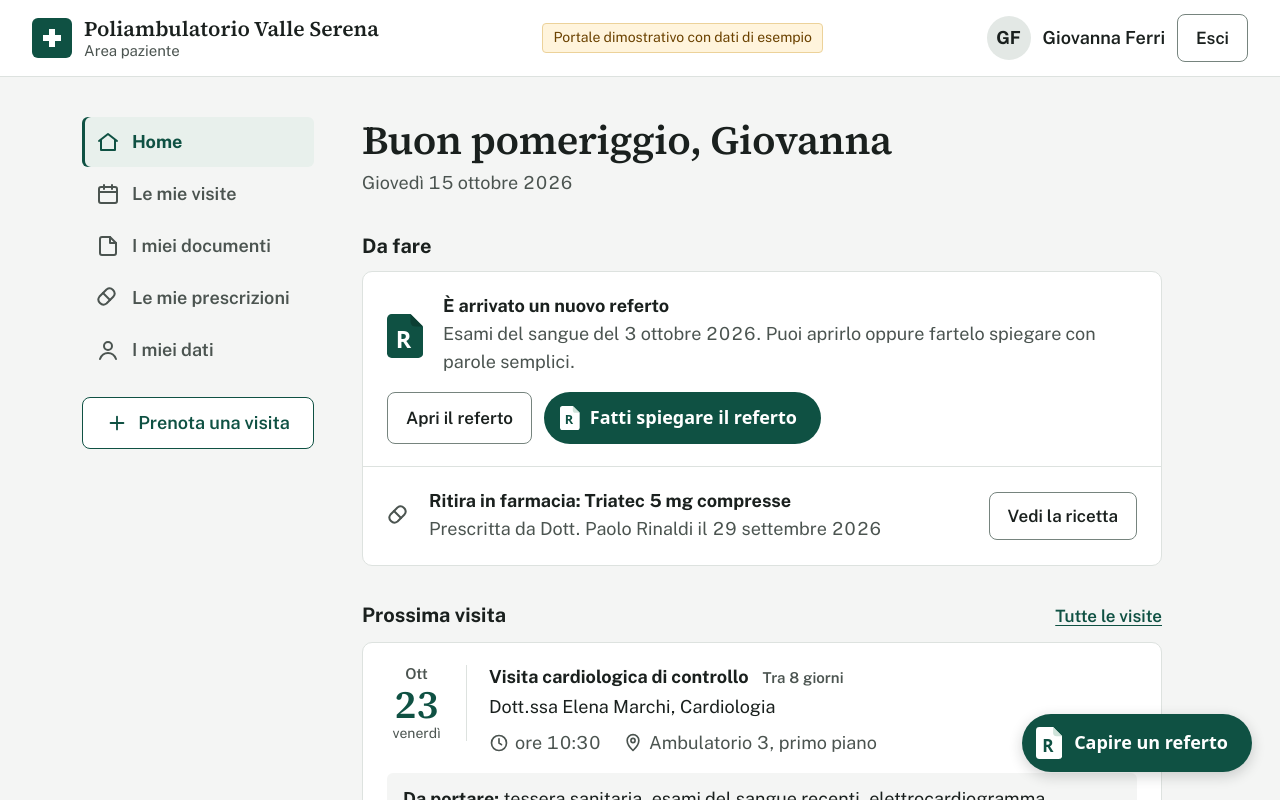
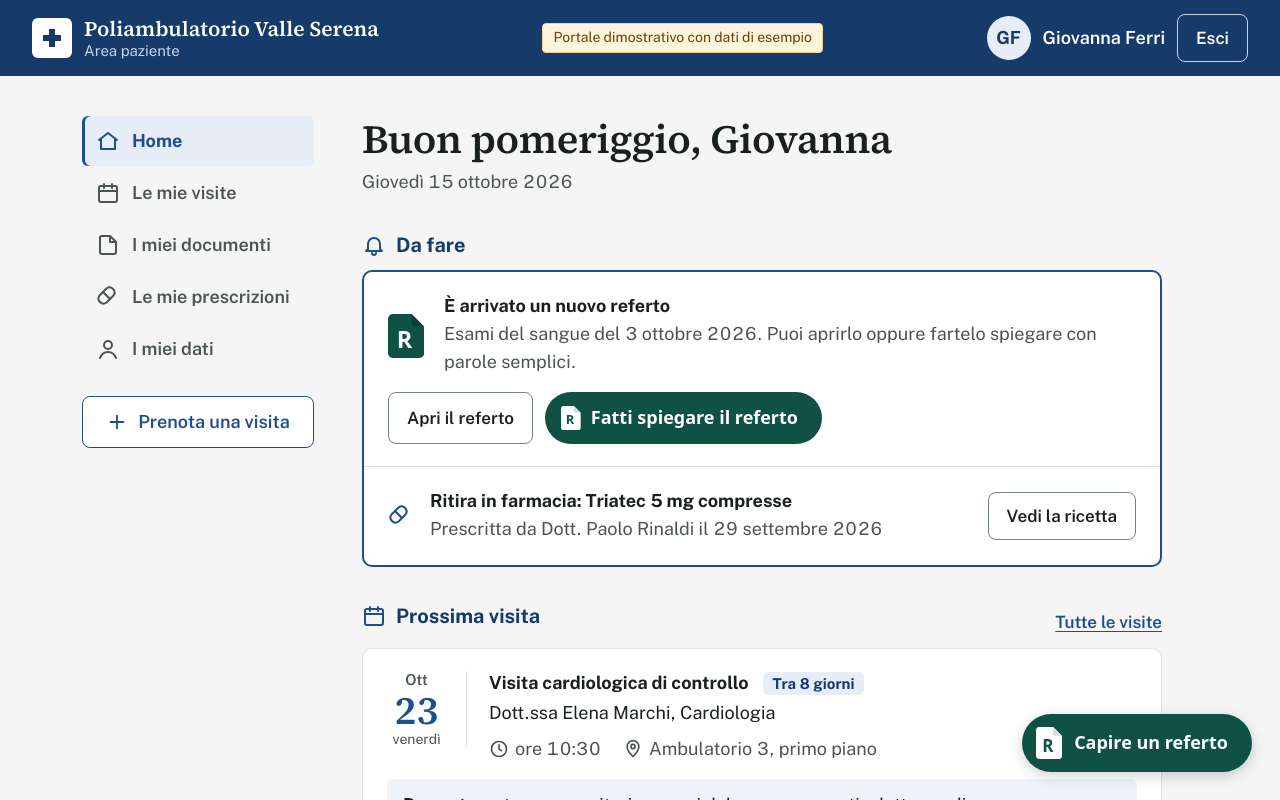
Before and after one commit to Andreaioele/Referto, a React (Vite) app in the folder frontend/: page / in a window 1280 px wide. Shown: the top 800 px of the page. Built offline with nearby package versions, Linux system fonts and the light colour scheme; a web font is replaced by a local one.

Commit message:
Blu per il portale e verde per Referto: testata blu scuro, icone e titoli dei gruppi, cornice su Da fare, etichette di tempo

```diff
--- a/frontend/src/Icona.tsx
+++ b/frontend/src/Icona.tsx
@@ -65,6 +65,12 @@ const TRACCIATI = {
     </>
   ),
   scudo: <path d="M12 3l8 3v6c0 4.5-3.4 8-8 9-4.6-1-8-4.5-8-9V6z" />,
+  campanella: (
+    <>
+      <path d="M6 16v-5a6 6 0 0 1 12 0v5l2 2H4z" />
+      <path d="M10 20a2 2 0 0 0 4 0" />
+    </>
+  ),
 }
 
 export type NomeIcona = keyof typeof TRACCIATI
@@ -91,7 +97,7 @@ export function Icona({ nome, dimensione = 24 }: { nome: NomeIcona; dimensione?:
 /** Croce dello studio medico (marchio del portale finto). */
 export function MarchioStudio({ dimensione = 24 }: { dimensione?: number }) {
   return (
-    <svg width={dimensione} height={dimensione} viewBox="0 0 24 24" fill="#fff" aria-hidden="true" focusable="false">
+    <svg width={dimensione} height={dimensione} viewBox="0 0 24 24" fill="currentColor" aria-hidden="true" focusable="false">
       <path d="M9 3h6v6h6v6h-6v6H9v-6H3V9h6z" />
     </svg>
   )
--- a/frontend/src/index.css
+++ b/frontend/src/index.css
@@ -4,7 +4,8 @@
  *
  * Impostazione presa dai portali paziente più usati (MyChart, NHS App, Apple
  * Salute, Doctolib, One Medical): pagina neutra, contenuti in gruppi di righe
- * su carta bianca, un solo verde per azioni e selezione, niente decorazioni.
+ * su carta bianca, il blu dello studio per orientarsi (testata, menu, azioni,
+ * icone), il verde solo per Referto, niente decorazioni.
  * Il carattere dello studio è nei titoli in serif (Source Serif 4), come la
  * carta intestata; tutto il resto è Public Sans.
  *
@@ -12,10 +13,19 @@
  * anni. Dimensioni del testo in rem (seguono la scelta del telefono o del browser).
  */
 :root {
-  /* Contrasto sul bianco: verde 9,2:1, inchiostro 16:1, tenue 7,6:1, bordo 3,9:1. */
-  --p-verde: #0f5143; /* azioni, collegamenti, selezione */
-  --p-foresta: #0b3f33; /* passaggio del mouse, contorno di fuoco */
-  --p-menta: #e8f0ec; /* fondo di ciò che è selezionato */
+  /*
+   * Due colori con due compiti: il blu è dello studio (testata, menu, pulsanti
+   * e collegamenti del portale), il verde è solo di Referto (pulsanti a pillola
+   * con il marchio, widget, lettore). Così l'occhio distingue a colpo d'occhio
+   * cosa fa il portale e cosa apre Referto.
+   * Contrasto sul bianco: blu 8,3:1, blu scuro 11,4:1, inchiostro 16:1,
+   * tenue 7,8:1, bordo 3,9:1.
+   */
+  --p-blu: #1f4e8c; /* azioni, collegamenti, selezione, icone */
+  --p-blu-scuro: #163a69; /* testata, passaggio del mouse, contorno di fuoco */
+  --p-blu-chiaro: #e6edf7; /* fondo di ciò che è selezionato, etichette di tempo */
+  --p-blu-velo: #eef3fa; /* fondo delle note informative ("Da portare") */
+  --p-blu-testata-tenue: #c5d3e8; /* testo secondario sulla testata (7,5:1 sul blu scuro) */
   --p-ink: #1a201e;
   --p-tenue: #4b5450;
   --p-bordo: #76847e; /* bordi dei controlli (oltre 3:1) */
@@ -76,12 +86,12 @@ h3 {
 }
 
 a {
-  color: var(--p-verde);
+  color: var(--p-blu);
   text-underline-offset: 0.18em;
 }
 
 a:hover {
-  color: var(--p-foresta);
+  color: var(--p-blu-scuro);
 }
 
 button {
@@ -89,8 +99,8 @@ button {
 }
 
 :focus-visible {
-  /* Doppio anello (bianco e verde scuro): si vede su carta e sul verde. */
-  outline: 3px solid var(--p-foresta);
+  /* Doppio anello (bianco e blu scuro): si vede su carta, sul blu e sul verde. */
+  outline: 3px solid var(--p-blu-scuro);
   outline-offset: 2px;
   box-shadow: 0 0 0 2px #fff;
 }
@@ -134,12 +144,12 @@ button {
 
 .bottone {
   border: 0;
-  background: var(--p-verde);
+  background: var(--p-blu);
   color: #fff;
 }
 
 .bottone:hover:not(:disabled) {
-  background: var(--p-foresta);
+  background: var(--p-blu-scuro);
   color: #fff;
 }
 
@@ -173,6 +183,7 @@ button:disabled {
   overflow-x: clip;
 }
 
+/* Testata blu scuro, come l'insegna dello studio: il punto fermo in cima a ogni pagina. */
 .testata {
   display: flex;
   flex-wrap: wrap;
@@ -180,20 +191,25 @@ button:disabled {
   justify-content: space-between;
   gap: 12px 20px;
   padding: 14px 32px;
-  background: var(--p-carta);
-  border-bottom: 1px solid var(--p-linea);
+  background: var(--p-blu-scuro);
+  color: #fff;
+}
+
+.testata :focus-visible {
+  outline-color: #fff;
+  box-shadow: 0 0 0 2px var(--p-blu-scuro);
 }
 
 .testata-marchio {
   display: flex;
   align-items: center;
   gap: 12px;
-  color: var(--p-ink);
+  color: #fff;
   text-decoration: none;
 }
 
 .testata-marchio:hover {
-  color: var(--p-ink);
+  color: #fff;
 }
 
 .marchio-studio {
@@ -203,7 +219,8 @@ button:disabled {
   width: 40px;
   height: 40px;
   border-radius: 6px;
-  background: var(--p-verde);
+  background: #fff;
+  color: var(--p-blu-scuro);
 }
 
 .testata-nome {
@@ -220,7 +237,7 @@ button:disabled {
 }
 
 .testata-nome span {
-  color: var(--p-tenue);
+  color: var(--p-blu-testata-tenue);
   font-size: 0.9375rem;
 }
 
@@ -254,8 +271,8 @@ button:disabled {
   width: 44px;
   height: 44px;
   border-radius: 50%;
-  background: #e3e8e5;
-  color: var(--p-ink);
+  background: var(--p-blu-chiaro);
+  color: var(--p-blu-scuro);
   font-weight: 650;
   text-decoration: none;
 }
@@ -266,6 +283,17 @@ button:disabled {
   font-family: var(--p-serif);
   font-size: 1.875rem;
   font-weight: 600;
+}
+
+.testata .bottone-leggero {
+  border-color: var(--p-blu-testata-tenue);
+  background: transparent;
+  color: #fff;
+}
+
+.testata .bottone-leggero:hover {
+  background: var(--p-blu);
+  color: #fff;
 }
 
 .corpo {
@@ -306,10 +334,10 @@ button:disabled {
 /* Pagina in cui sei: fondo menta, testo verde e barra a sinistra (si vede
    anche senza distinguere il colore). */
 .menu a[aria-current='page'] {
-  background: var(--p-menta);
-  color: var(--p-verde);
+  background: var(--p-blu-chiaro);
+  color: var(--p-blu);
   font-weight: 700;
-  box-shadow: inset 3px 0 0 var(--p-verde);
+  box-shadow: inset 3px 0 0 var(--p-blu);
 }
 
 .menu-prenota {
@@ -319,16 +347,16 @@ button:disabled {
   gap: 10px;
   min-height: 52px;
   margin-top: 20px;
-  border: 1px solid var(--p-verde);
+  border: 1px solid var(--p-blu);
   border-radius: var(--p-raggio-controllo);
   background: var(--p-carta);
-  color: var(--p-verde);
+  color: var(--p-blu);
   font-weight: 600;
   cursor: pointer;
 }
 
 .menu-prenota:hover {
-  background: var(--p-menta);
+  background: var(--p-blu-chiaro);
 }
 
 .contenuto {
@@ -408,6 +436,19 @@ button:disabled {
   gap: 4px 16px;
 }
 
+.gruppo-testa h2 {
+  display: flex;
+  align-items: center;
+  gap: 10px;
+  color: var(--p-blu-scuro);
+}
+
+/* Icona del gruppo, in blu: fa trovare la sezione scorrendo la pagina. */
+.gruppo-testa h2 svg {
+  flex: none;
+  color: var(--p-blu);
+}
+
 .gruppo-testa a {
   font-size: 1.0625rem;
   font-weight: 600;
@@ -420,6 +461,11 @@ button:disabled {
   border-radius: var(--p-raggio);
   background: var(--p-carta);
   overflow: hidden;
+}
+
+/* Il gruppo con le cose da fare: cornice blu, è la prima cosa da guardare. */
+.gruppo-prioritario .gruppo-corpo {
+  border: 2px solid var(--p-blu);
 }
 
 .riga {
@@ -435,11 +481,11 @@ button:disabled {
   border-bottom: 0;
 }
 
-/* Icone a tratto accanto al testo: niente riquadri colorati. */
+/* Icone a tratto accanto al testo, in blu: niente riquadri colorati. */
 .riga > svg {
   flex: none;
   margin-top: 2px;
-  color: var(--p-tenue);
+  color: var(--p-blu);
 }
 
 .riga-semplice {
@@ -472,6 +518,10 @@ button:disabled {
   background: var(--p-carta);
 }
 
+.scheda h2 {
+  color: var(--p-blu-scuro);
+}
+
 .scheda-testa {
   display: flex;
   flex-wrap: wrap;
@@ -498,7 +548,7 @@ button:disabled {
   display: inline-flex;
   align-items: center;
   gap: 7px;
-  color: var(--p-verde);
+  color: var(--p-blu);
   font-size: 0.9375rem;
   font-weight: 700;
   line-height: 1.4;
@@ -513,7 +563,14 @@ button:disabled {
   background: currentColor;
 }
 
-.pastiglia-chiara,
+/* Quando (es. "Tra 8 giorni"): etichetta blu chiaro, si trova subito accanto al titolo. */
+.pastiglia-chiara {
+  padding: 1px 10px;
+  border-radius: 6px;
+  background: var(--p-blu-chiaro);
+  color: var(--p-blu-scuro);
+}
+
 .pastiglia-grigia {
   color: var(--p-tenue);
   font-weight: 600;
@@ -526,6 +583,11 @@ button:disabled {
 
 .pastiglia-avviso {
   color: var(--p-avviso-testo);
+}
+
+/* Pallino ambra: qualcosa da fare fuori dal portale (ritirare, prepararsi). */
+.pastiglia-avviso::before {
+  background: var(--p-avviso-segno);
 }
 
 .riga-titolo {
@@ -601,7 +663,7 @@ button:disabled {
 }
 
 .calendario-evidenza .calendario-giorno {
-  color: var(--p-verde);
+  color: var(--p-blu);
 }
 
 .calendario-sotto {
@@ -626,7 +688,7 @@ button:disabled {
 .nota-visita {
   padding: 12px 16px;
   border-radius: 6px;
-  background: var(--p-sfondo);
+  background: var(--p-blu-velo);
 }
 
 .nota-avviso {
@@ -655,7 +717,7 @@ button:disabled {
 
 .riga-documento > svg {
   flex: none;
-  color: var(--p-tenue);
+  color: var(--p-blu);
 }
 
 .riga-documento-testo {
@@ -708,7 +770,7 @@ button:disabled {
 }
 
 .commutatore button[aria-pressed='true'] {
-  border-bottom-color: var(--p-verde);
+  border-bottom-color: var(--p-blu);
   color: var(--p-ink);
   font-weight: 700;
 }
@@ -733,8 +795,8 @@ button:disabled {
 }
 
 .filtri button[aria-pressed='true'] {
-  border-color: var(--p-verde);
-  background: var(--p-verde);
+  border-color: var(--p-blu);
+  background: var(--p-blu);
   color: #fff;
 }
 
@@ -1034,7 +1096,18 @@ details summary {
     font-size: 0.875rem;
   }
 
-  .corpo {
+  .testata .bottone-leggero {
+  border-color: var(--p-blu-testata-tenue);
+  background: transparent;
+  color: #fff;
+}
+
+.testata .bottone-leggero:hover {
+  background: var(--p-blu);
+  color: #fff;
+}
+
+.corpo {
     display: block;
     padding: 24px 16px 190px;
   }
@@ -1287,12 +1360,12 @@ details summary {
   }
 
   .barra-schede a[aria-current='page'] {
-    color: var(--p-verde);
+    color: var(--p-blu);
     font-weight: 700;
   }
 
   .barra-schede a[aria-current='page'] .barra-schede-icona {
-    background: var(--p-menta);
+    background: var(--p-blu-chiaro);
   }
 
   .velo {
--- a/frontend/src/portale/Home.tsx
+++ b/frontend/src/portale/Home.tsx
@@ -27,7 +27,7 @@ export function Home() {
       </div>
 
       {(nuovo || daRitirare.length > 0) && (
-        <Gruppo id="titolo-da-fare" titolo="Da fare">
+        <Gruppo id="titolo-da-fare" titolo="Da fare" icona="campanella" prioritario>
           {nuovo && (
             <div className="riga avviso-referto">
               {refertoAttivo && <MarchioReferto grande />}
@@ -69,7 +69,7 @@ export function Home() {
       )}
 
       {prossima && (
-        <Gruppo id="titolo-prossima" titolo="Prossima visita" collegamento={{ href: '/visite', testo: 'Tutte le visite' }}>
+        <Gruppo id="titolo-prossima" titolo="Prossima visita" icona="calendario" collegamento={{ href: '/visite', testo: 'Tutte le visite' }}>
           <SchedaVisita visita={prossima} inEvidenza nuda />
         </Gruppo>
       )}
@@ -79,13 +79,13 @@ export function Home() {
         Prenota una visita
       </button>
 
-      <Gruppo id="titolo-documenti" titolo="Ultimi documenti" collegamento={{ href: '/documenti', testo: 'Tutti i documenti' }}>
+      <Gruppo id="titolo-documenti" titolo="Ultimi documenti" icona="documento" collegamento={{ href: '/documenti', testo: 'Tutti i documenti' }}>
         {ultimi.map((documento) => (
           <RigaDocumento key={documento.id} documento={documento} compatta />
         ))}
       </Gruppo>
 
-      <Gruppo id="titolo-messaggio" titolo="Dallo studio">
+      <Gruppo id="titolo-messaggio" titolo="Dallo studio" icona="messaggio">
         <p className="riga messaggio-studio">{messaggioStudio}</p>
       </Gruppo>
     </>
--- a/frontend/src/portale/Prescrizioni.tsx
+++ b/frontend/src/portale/Prescrizioni.tsx
@@ -8,7 +8,7 @@ import { Commutatore } from './elementi'
 import { MarchioReferto } from './Struttura'
 
 const STATI: Record<Farmaco['stato'] | 'prenotata' | 'usata', { nome: string; classe: string }> = {
-  'da ritirare': { nome: 'Da ritirare', classe: 'pastiglia' },
+  'da ritirare': { nome: 'Da ritirare', classe: 'pastiglia pastiglia-avviso' },
   ritirata: { nome: 'Ritirata', classe: 'pastiglia pastiglia-grigia' },
   'indicato dal medico': { nome: 'Indicato dal medico', classe: 'pastiglia pastiglia-grigia' },
   prenotata: { nome: 'Prenotata', classe: 'pastiglia pastiglia-chiara' },
--- a/frontend/src/portale/elementi.tsx
+++ b/frontend/src/portale/elementi.tsx
@@ -1,6 +1,6 @@
 import type { ReactNode } from 'react'
 import { useAzioni } from '../azioni'
-import { Icona } from '../Icona'
+import { Icona, type NomeIcona } from '../Icona'
 import { Collegamento } from '../Collegamento'
 import { type Documento, type Visita, documento as trovaDocumento } from './dati'
 import { anno, dataLunga, giornoSettimana, meseBreve, numeroGiorno, traQuanto } from './date'
@@ -13,18 +13,27 @@ import { MarchioReferto } from './Struttura'
 export function Gruppo({
   id,
   titolo,
+  icona,
+  prioritario = false,
   collegamento,
   children,
 }: {
   id: string
   titolo: string
+  /** Icona blu accanto al titolo: fa riconoscere la sezione scorrendo la pagina. */
+  icona?: NomeIcona
+  /** Le cose da fare: cornice blu, è il primo gruppo da guardare. */
+  prioritario?: boolean
   collegamento?: { href: string; testo: string }
   children: ReactNode
 }) {
   return (
-    <section className="gruppo" aria-labelledby={id}>
+    <section className={prioritario ? 'gruppo gruppo-prioritario' : 'gruppo'} aria-labelledby={id}>
       <div className="gruppo-testa">
-        <h2 id={id}>{titolo}</h2>
+        <h2 id={id}>
+          {icona && <Icona nome={icona} dimensione={24} />}
+          {titolo}
+        </h2>
         {collegamento && <Collegamento href={collegamento.href}>{collegamento.testo}</Collegamento>}
       </div>
       <div className="gruppo-corpo">{children}</div>
```
Also changed, not shown: 2 other files (tests, documents, lock files or other folders).
